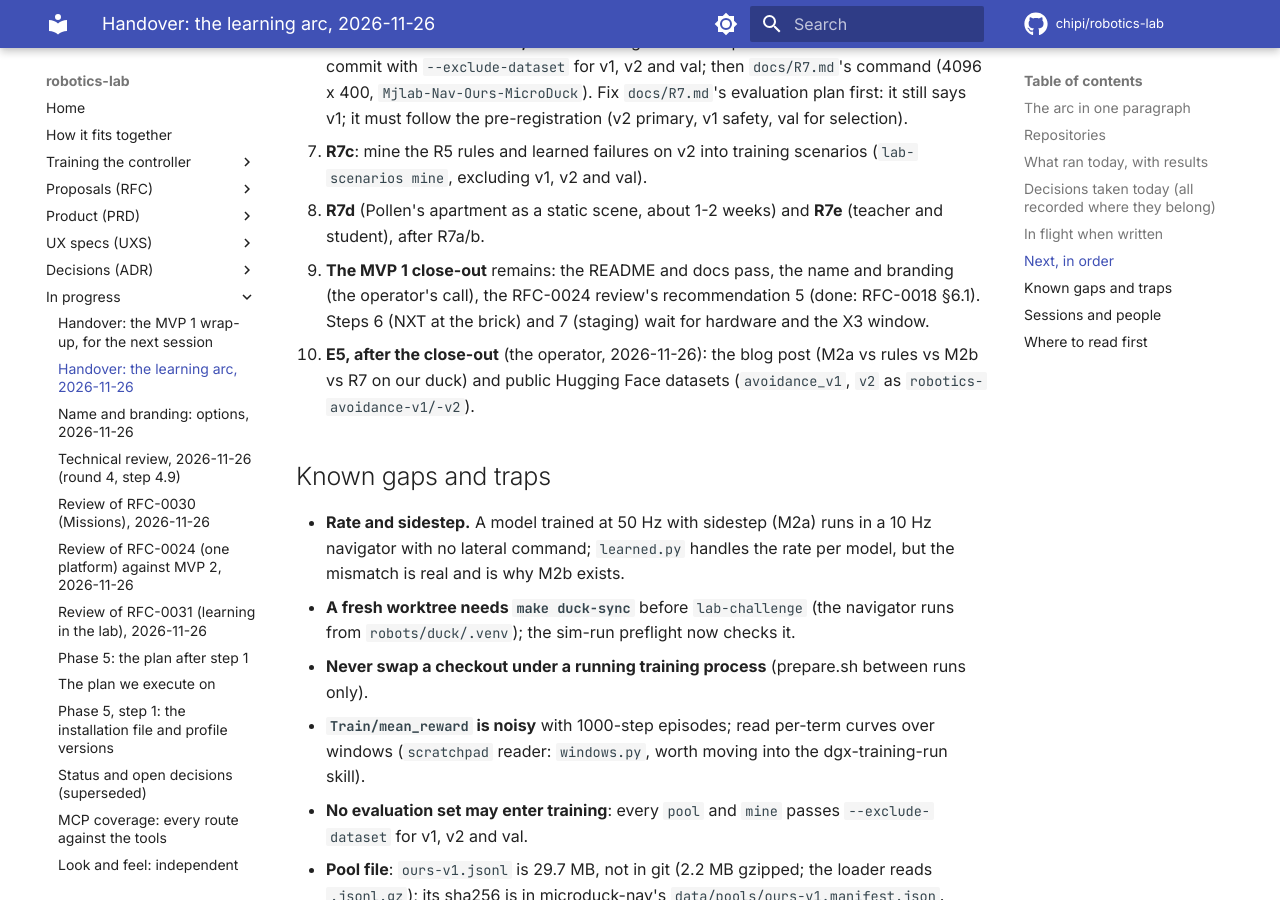
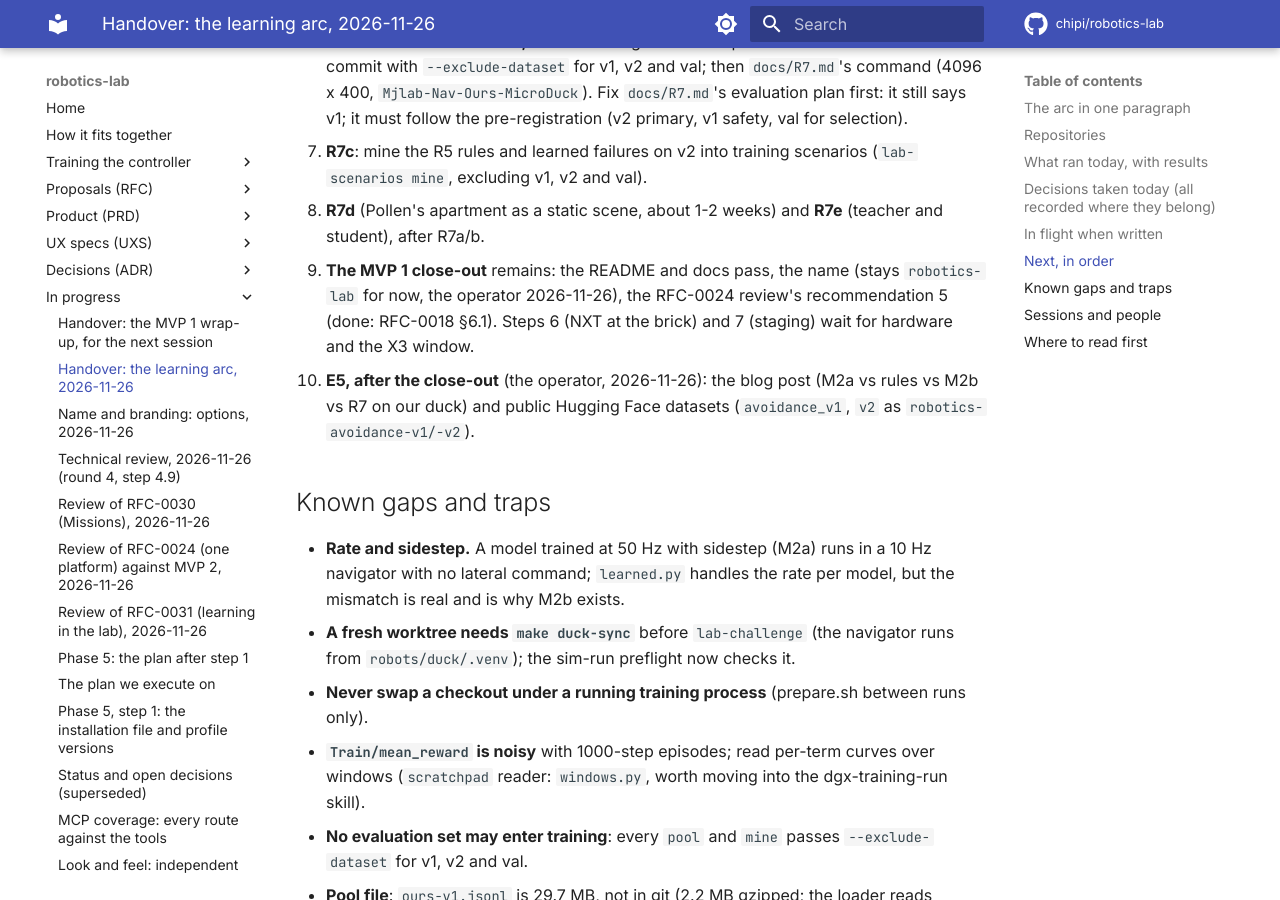
Before and after one commit to chipi/robotics-lab, an MkDocs documentation site: the page built from docs/wip/HANDOVER-TRAINING-2026-11-26.md, in a window 1280 px wide and 900 px high, scrolled down 3671 px. Built offline with MkDocs 1.6.1 and Material for MkDocs 9.7.7, drawn with Linux system fonts in a browser that asks for light colours; comment, search, counter and statistics services are not loaded.

Commit message:
docs(wip): the name stays robotics-lab for now (the operator, 2026-11-26); branding waits with it
Co-Authored-By: Claude Opus 5.5 <noreply@anthropic.com>
Claude-Session: https://claude.ai/code/session_014cvkLACeLchr5ni8n9hCia

```diff
--- a/docs/wip/HANDOVER-TRAINING-2026-11-26.md
+++ b/docs/wip/HANDOVER-TRAINING-2026-11-26.md
@@ -94,8 +94,9 @@ Prod must be back by 23:20Z; the nightly 23:45Z to 03:00Z stays clear.
    mine`, excluding v1, v2 and val).
 8. **R7d** (Pollen's apartment as a static scene, about 1-2 weeks) and **R7e** (teacher and
    student), after R7a/b.
-9. **The MVP 1 close-out** remains: the README and docs pass, the name and branding (the
-   operator's call), the RFC-0024 review's recommendation 5 (done: RFC-0018 §6.1). Steps
+9. **The MVP 1 close-out** remains: the README and docs pass, the name (stays `robotics-lab` for
+   now, the operator 2026-11-26), the RFC-0024 review's recommendation 5 (done: RFC-0018 §6.1).
+   Steps
    6 (NXT at the brick) and 7 (staging) wait for hardware and the X3 window.
 10. **E5, after the close-out** (the operator, 2026-11-26): the blog post (M2a vs rules vs M2b vs
     R7 on our duck) and public Hugging Face datasets (`avoidance_v1`, `v2` as
```
Also changed, not shown: docs/wip/NAME-AND-BRANDING-OPTIONS.md (+4 -0 lines).
